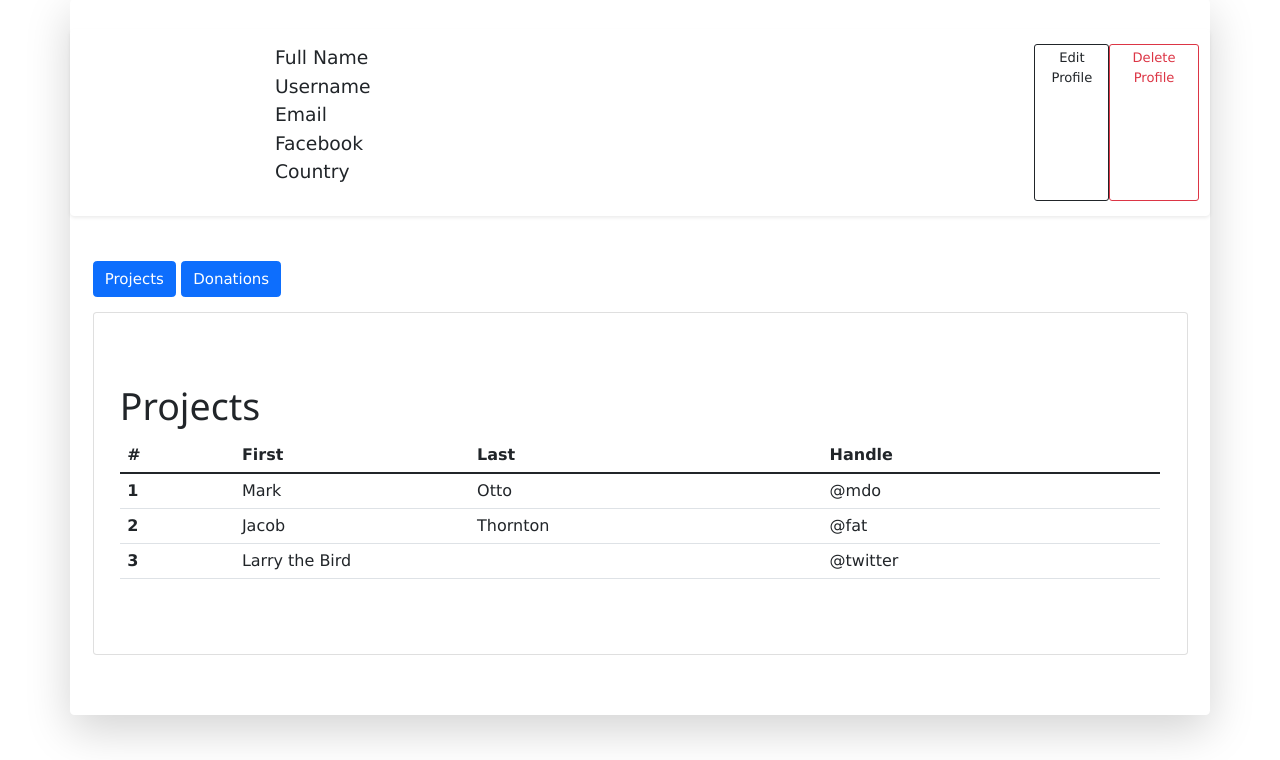
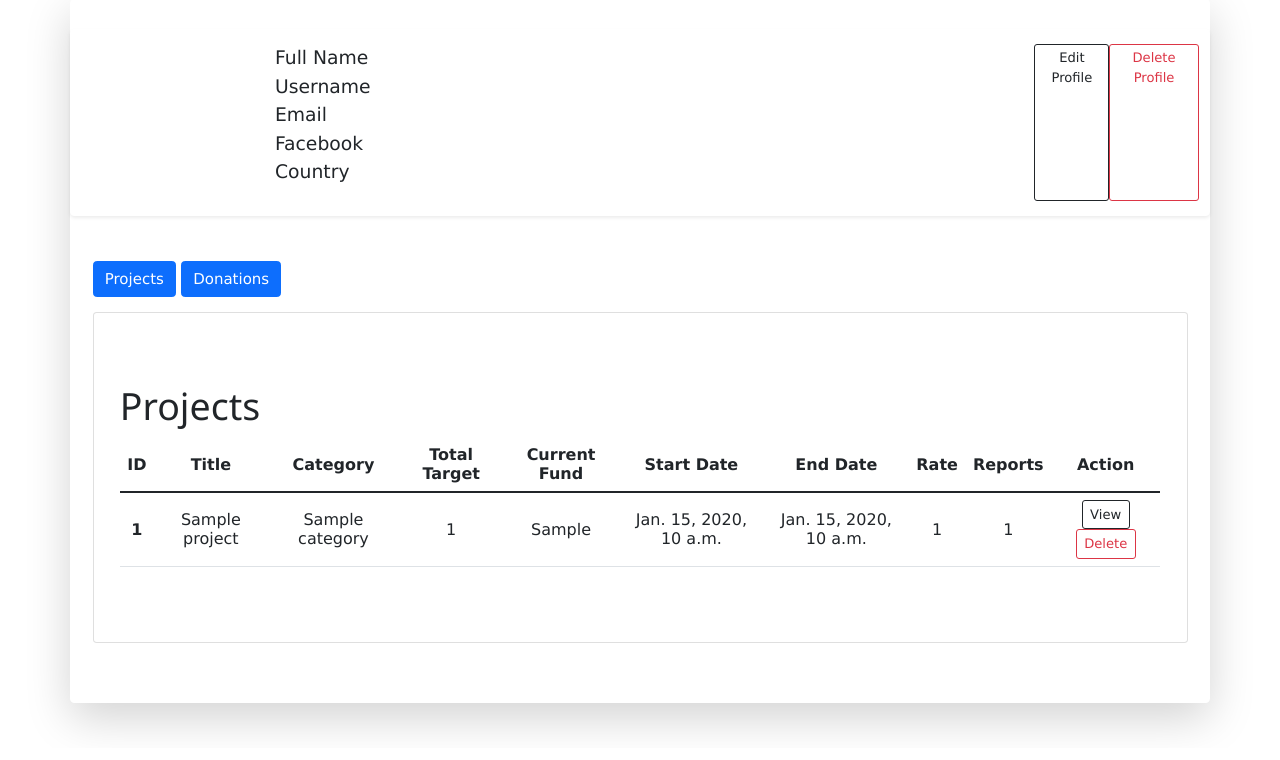
Before and after one commit to ayazeid/Crowd-Funding-App-Django, a Django app: template crowdfund/users/templates/users/user_profile.html in a window 1280 px wide, after a click on "Projects". Shown: the part 99-859 px from the top of the page. After the commit the page ends 830 px from the top, so only its background shows below. Run offline with Django 3.2, Linux system fonts and the light colour scheme; the template is opened without the code that fills it: most values are stand-ins (such as "Sample title", 1, 10 or a date in 2020); some libraries are stand-ins or nearby versions.

Commit message:
Projects in Project Owner Profile

```diff
--- a/crowdfund/users/templates/users/user_profile.html
+++ b/crowdfund/users/templates/users/user_profile.html
@@ -138,35 +138,47 @@
       <div class="card card-body">
         <div class="container my-5">
           <h3 class="display-6">Projects</h3>
+          <div class="table-responsive">
             <table class="table">
               <thead>
-              <tr>
-                <th scope="col">#</th>
-                <th scope="col">First</th>
-                <th scope="col">Last</th>
-                <th scope="col">Handle</th>
+                <tr class="align-middle text-center">
+                  <th scope="col">ID</th>
+                  <th scope="col">Title</th>
+                  <th scope="col">Category</th>
+                  <th scope="col">Total Target</th>
+                  <th scope="col">Current Fund</th>
+                  <th scope="col">Start Date</th>
+                  <th scope="col">End Date</th>
+                  <th scope="col">Rate</th>
+                  <th scope="col">Reports</th>
+                  <th scope="col">Action</th>
                 </tr>
               </thead>
               <tbody>
-              <tr>
-                <th scope="row">1</th>
-                <td>Mark</td>
-                <td>Otto</td>
-                <td>@mdo</td>
+                {%for project in projects %}
+                <tr class="align-middle text-center">
+                  <th scope="row">{{project.id}}</th>
+                  <td>{{project.title}}</td>
+                  <td>{{project.category}}</td>
+                  <td>{{project.total_target}}</td>
+                  <td>{{project.current_fund}}</td>
+                  <td>{{project.start_date}}</td>
+                  <td>{{project.end_date}}</td>
+                  <td>{{project.total_rate}}</td>
+                  <td>{{project.reports_count}}</td>
+                  <td>
+                    <a
+                      class="btn btn-outline-dark btn-sm"
+                      href="{% url 'details-project' project.id %}"
+                      >View</a
+                    >
+                    <a class="btn btn-outline-danger btn-sm">Delete</a>
+                  </td>
                 </tr>
-              <tr>
-                <th scope="row">2</th>
-                <td>Jacob</td>
-                <td>Thornton</td>
-                <td>@fat</td>
-              </tr>
-              <tr>
-                <th scope="row">3</th>
-                <td colspan="2">Larry the Bird</td>
-                <td>@twitter</td>
-              </tr>
+                {%endfor%}
               </tbody>
             </table>
+          </div>
         </div>
       </div>
     </div>
--- a/crowdfund/users/views.py
+++ b/crowdfund/users/views.py
@@ -20,11 +20,11 @@ from django.core.mail import EmailMessage
 from django.db.models.signals import post_save
 from django.dispatch import receiver
 from .models import Profile
-
+from projects.models import Project
 # Create your views here.
 # - He can view his profile
 def user_profile(request):
-    context = {'user': Profile.objects.get(user=request.user)}
+    context = {'user': Profile.objects.get(user=request.user),'projects':Project.objects.filter(project_owner=request.user)}
     return render(request, 'users/user_profile.html', context)
 
 
```
Also changed, not shown: crowdfund/crowdfund/settings.py (+17 -19 lines), crowdfund/media/Screenshot_from_2020-05-05_01-20-06.png (deleted), crowdfund/media/Screenshot_from_2020-05-05_02-21-10.png (deleted), crowdfund/media/Screenshot_from_2020-05-05_02-23-25.png (deleted), crowdfund/media/Screenshot_from_2020-07-04_02-42-54.png (deleted), crowdfund/projects/migrations/0001_initial.py. Lines whose indentation alone changed are shown as unchanged.
